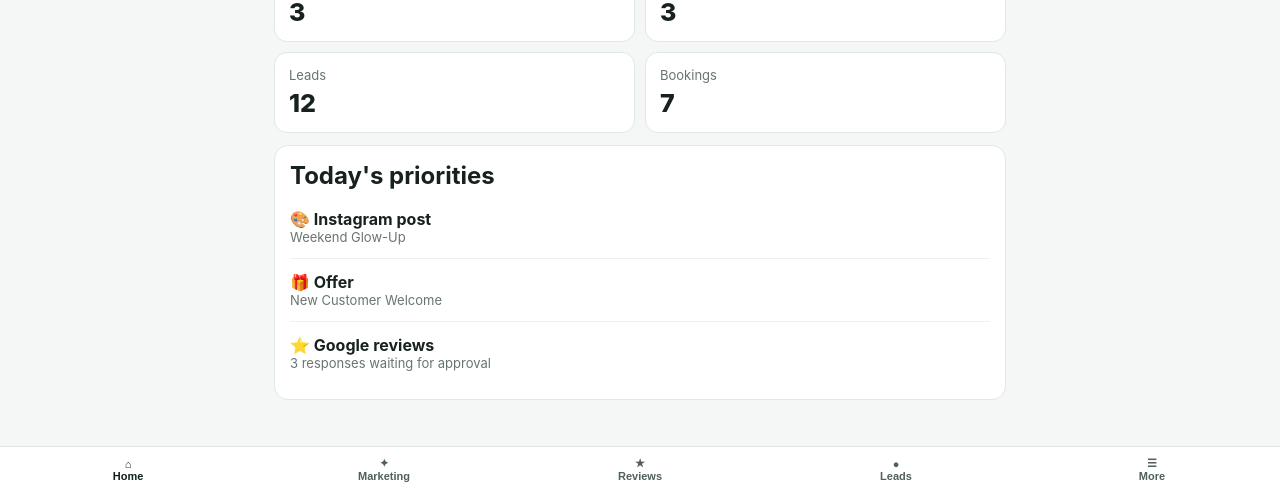
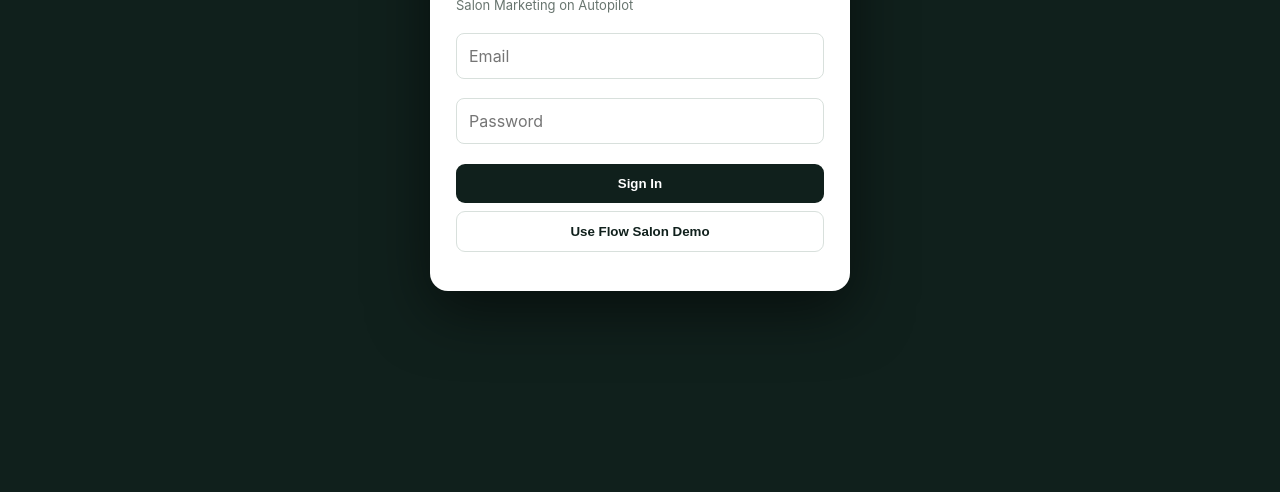
Before and after one commit to styleexpreskodihalli-del/store-automation, a plain HTML site: page index.html in a window 1280 px wide. Shown: the part 308-800 px from the top of the page. Drawn offline with Linux system fonts and the light colour scheme.

Commit message:
Add STore Automation salon login

```diff
--- a/index.html
+++ b/index.html
@@ -16,8 +16,31 @@ nav{position:fixed;bottom:0;left:0;right:0;background:#fff;border-top:1px solid
 .screen{display:none}.screen.active{display:block}textarea,input,select{width:100%;padding:10px;border:1px solid #d8e0dc;border-radius:8px;margin-top:6px;font:inherit}label{font-size:12px;font-weight:750;display:block;margin-top:12px}
 .toast{position:fixed;left:50%;bottom:75px;transform:translateX(-50%);background:#10201c;color:#fff;padding:11px 14px;border-radius:9px;display:none;font-size:12px}
 </style>
+
+<style>
+#loginOverlay{position:fixed;inset:0;background:#10201c;color:#fff;z-index:9999;display:flex;align-items:center;justify-content:center;padding:20px}
+.loginBox{width:min(420px,100%);background:#fff;color:#17211e;border-radius:18px;padding:26px;box-shadow:0 20px 60px #0008}
+.loginBox h1{margin:10px 0 4px}.loginBox p{color:#68756f;font-size:13px}
+.loginBox input{width:100%;padding:12px;margin:7px 0 12px;border:1px solid #d8e0dc;border-radius:8px}
+.loginBox button{width:100%;padding:12px;margin-top:8px;border:0;border-radius:9px;background:#10201c;color:white;font-weight:700}
+.loginBox button.demo{background:white;color:#10201c;border:1px solid #d8e0dc}
+</style>
+
 </head>
 <body>
+<div id="loginOverlay">
+  <div class="loginBox">
+    <div style="font-size:12px;font-weight:800;color:#17633f">STALL PARTNERS</div>
+    <h1>STore Automation</h1>
+    <p>Salon Marketing on Autopilot</p>
+    <input id="loginEmail" type="email" placeholder="Email">
+    <input id="loginPassword" type="password" placeholder="Password">
+    <button onclick="storeLogin()">Sign In</button>
+    <button class="demo" onclick="flowDemo()">Use Flow Salon Demo</button>
+    <p id="loginError" style="text-align:center"></p>
+  </div>
+</div>
+
 <header><div class="brand">STore Automation</div><div class="sub">STall Partners • Flow Salon</div></header>
 <main>
 <section id="home" class="screen active">
@@ -64,4 +87,30 @@ function approve(b){b.innerText='Approved ✓';b.disabled=true;b.style.opacity=.
 function toast(t){let x=document.getElementById('toast');x.innerText=t;x.style.display='block';clearTimeout(window.tt);window.tt=setTimeout(()=>x.style.display='none',2200)}
 if('serviceWorker' in navigator) navigator.serviceWorker.register('sw.js');
 </script>
+
+<script>
+function storeLogin(){
+  const email=document.getElementById('loginEmail').value.trim();
+  const password=document.getElementById('loginPassword').value;
+  if(!email || !password){
+    document.getElementById('loginError').innerText='Please enter email and password.';
+    return;
+  }
+  localStorage.setItem('storeLoggedIn','true');
+  localStorage.setItem('storeUser',email);
+  document.getElementById('loginOverlay').style.display='none';
+}
+function flowDemo(){
+  localStorage.setItem('storeLoggedIn','true');
+  localStorage.setItem('storeUser','Flow Salon Owner');
+  document.getElementById('loginOverlay').style.display='none';
+}
+if(localStorage.getItem('storeLoggedIn')==='true'){
+  window.addEventListener('DOMContentLoaded',()=>{
+    const x=document.getElementById('loginOverlay');
+    if(x)x.style.display='none';
+  });
+}
+</script>
+
 </body></html>
```
